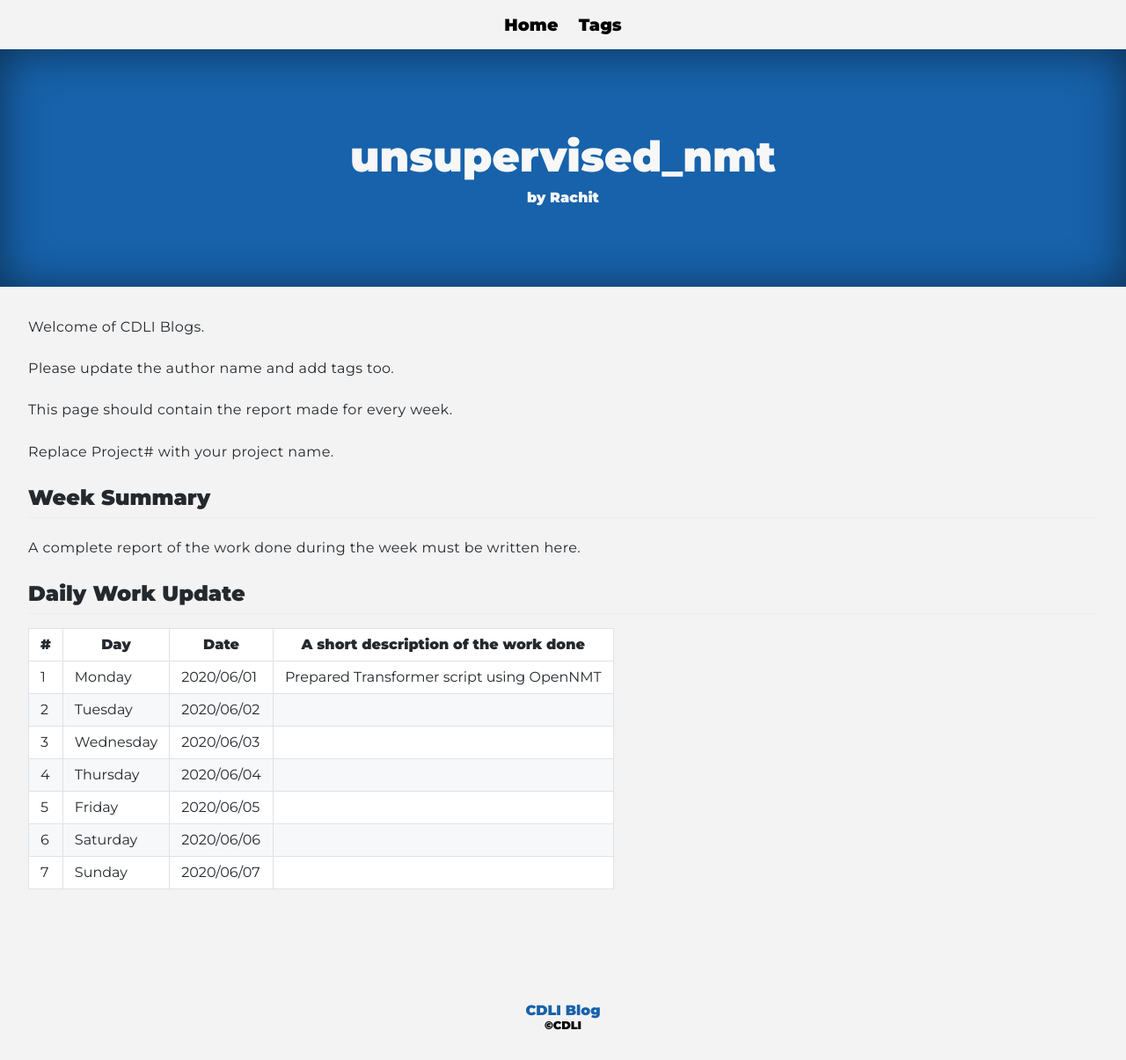
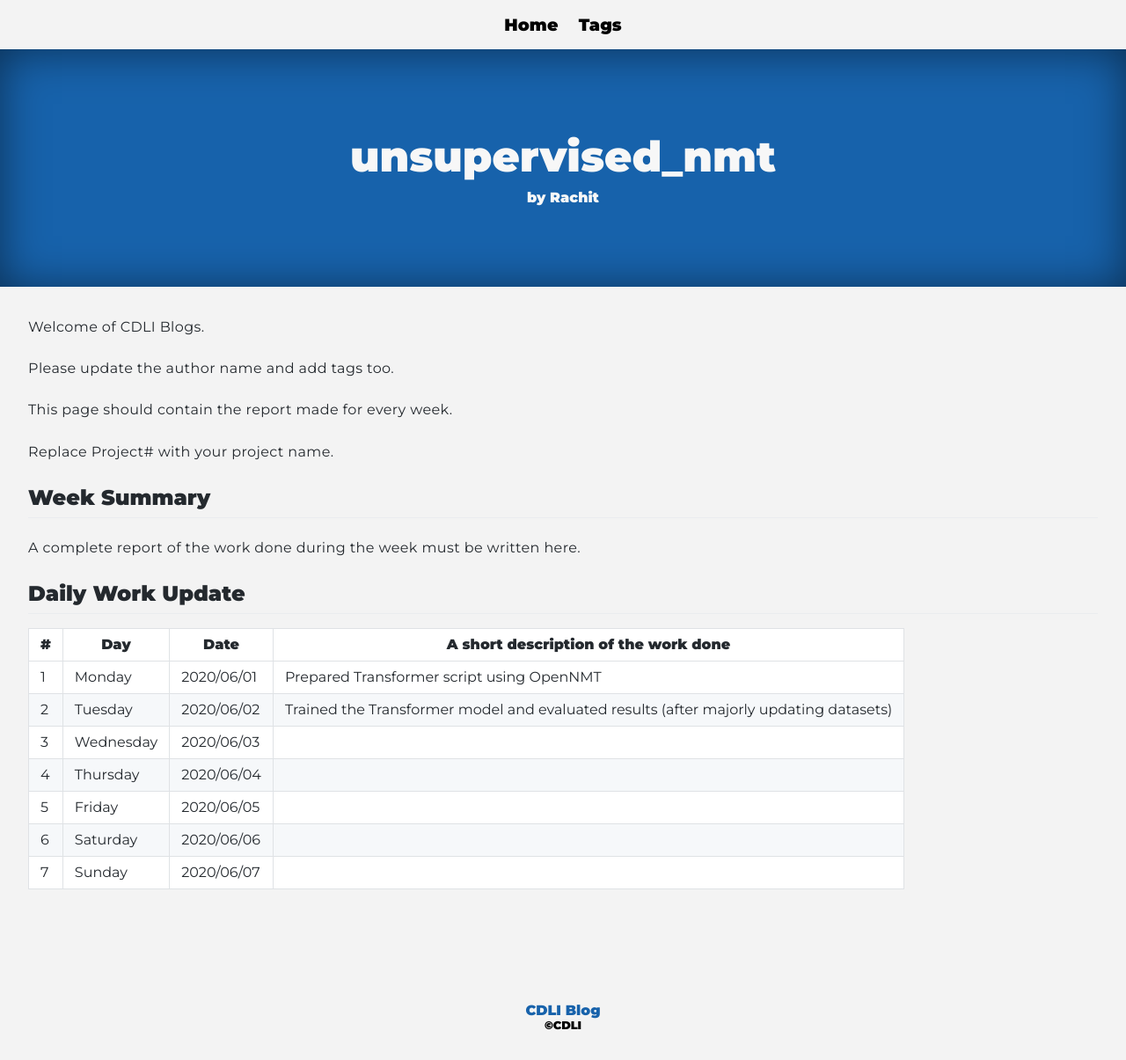
Before and after one commit to cdli-gh/blog, a Jekyll site: the page built from _blog/intern20/unsupervised_nmt/posts/02_week2.md, in a window 1280 px wide. Shown: the whole page at 88% size. Built offline with Jekyll 4.4.1, drawn with Linux system fonts in a browser that asks for light colours; Markdown is read by kramdown in place of the engine named in the settings.

Commit message:
Updated 2.2

```diff
--- a/_blog/intern20/unsupervised_nmt/posts/02_week2.md
+++ b/_blog/intern20/unsupervised_nmt/posts/02_week2.md
@@ -22,7 +22,7 @@ A complete report of the work done during the week must be written here.
 |\#|Day|Date|A short description of the work done|
 |---	|---	|---	|---	|
 |1   	| Monday 	|   2020/06/01	|  Prepared Transformer script using OpenNMT 	|
-|2   	| Tuesday  	|   2020/06/02	|   	|
+|2   	| Tuesday  	|   2020/06/02	|  Trained the Transformer model and evaluated results (after majorly updating datasets) 	|
 |3   	| Wednesday  	|  2020/06/03 	|   	|
 |4   	| Thursday  	|   2020/06/04	|   	|
 |5   	| Friday  	|   2020/06/05	|   	|
```
